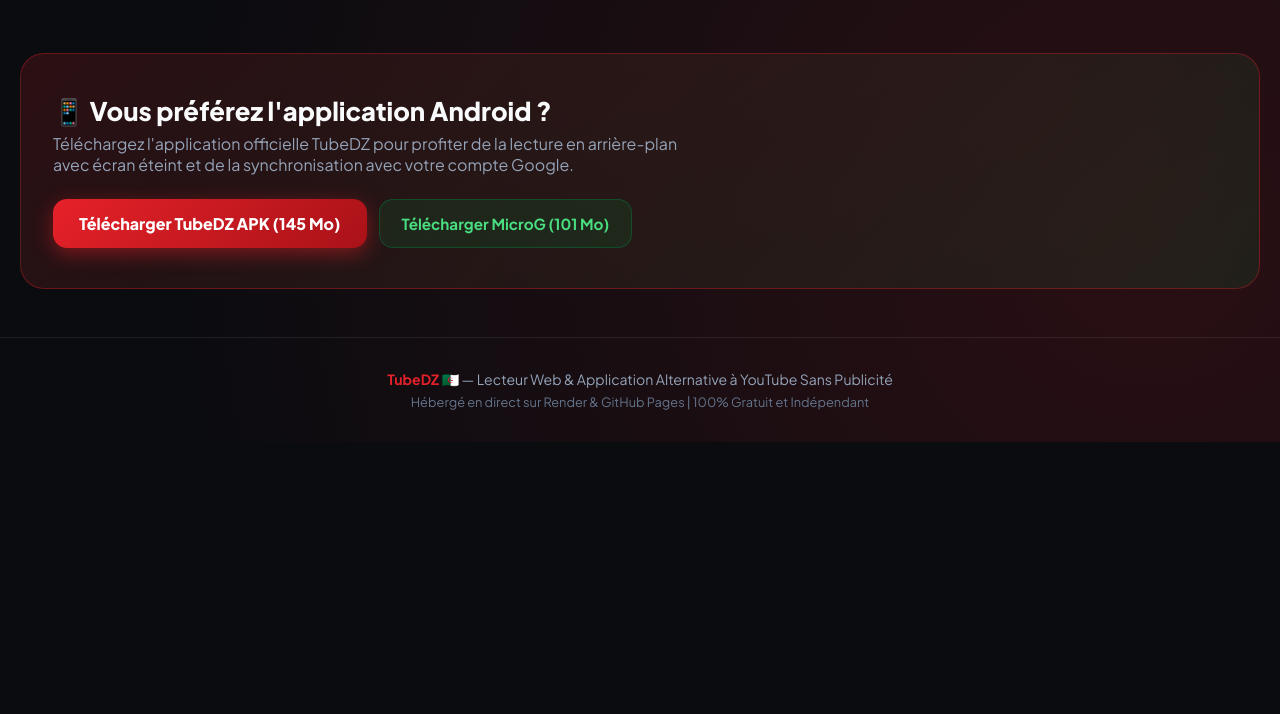
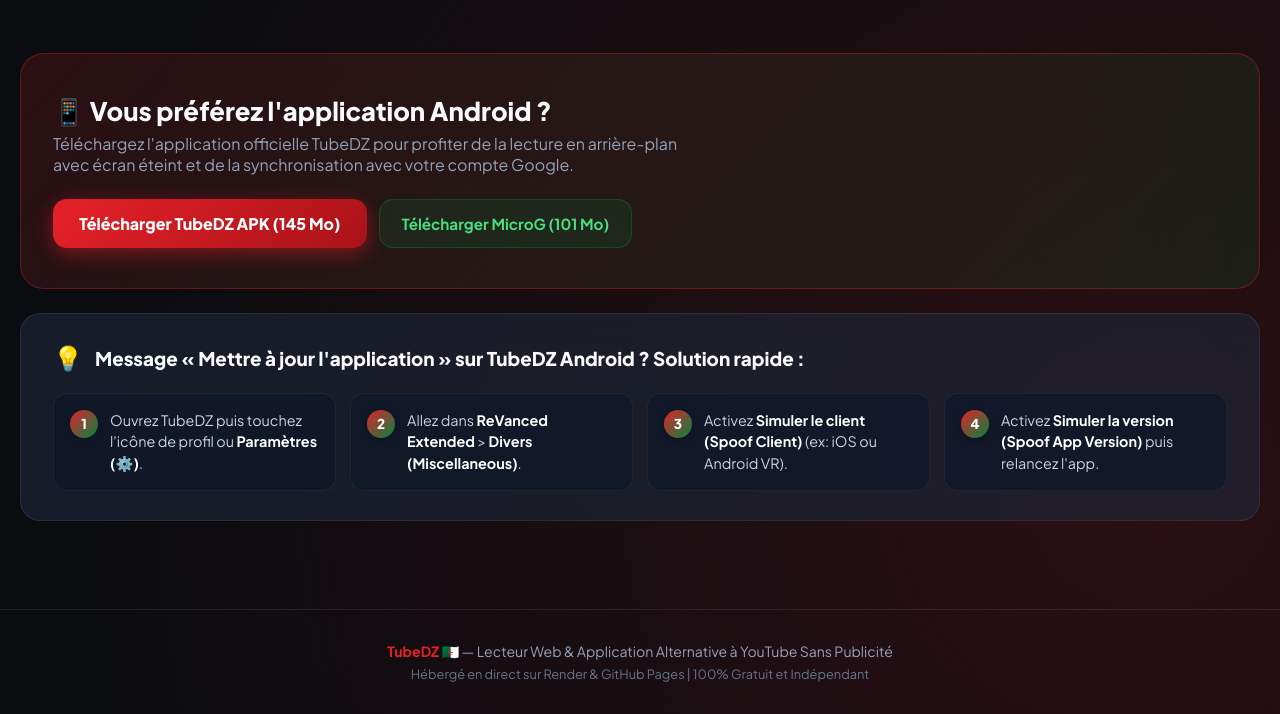
Before and after one commit to rr3050026-pixel/TubeDZ, a plain HTML site: page index.html in a window 1280 px wide. Shown: the part 1615-2329 px from the top of the page. Before the commit the page ends 2057 px from the top, so only its background shows below. Drawn offline with Linux system fonts and the light colour scheme.

Commit message:
feat: add spoof client troubleshooting guide and bump cache

```diff
--- a/index.html
+++ b/index.html
@@ -550,6 +550,71 @@
             border-color: #22c55e;
         }
 
+        /* Help / Troubleshooting Card */
+        .help-banner {
+            margin-top: 1.5rem;
+            margin-bottom: 2.5rem;
+            background: rgba(30, 41, 59, 0.6);
+            border: 1px solid rgba(255, 255, 255, 0.08);
+            border-radius: 20px;
+            padding: 1.8rem 2rem;
+            backdrop-filter: blur(16px);
+        }
+
+        .help-title-box {
+            display: flex;
+            align-items: center;
+            gap: 12px;
+            margin-bottom: 1.2rem;
+        }
+
+        .help-title-box h4 {
+            font-size: 1.18rem;
+            font-weight: 750;
+            color: #f8fafc;
+        }
+
+        .help-steps {
+            display: grid;
+            grid-template-columns: repeat(auto-fit, minmax(230px, 1fr));
+            gap: 14px;
+        }
+
+        .help-step-item {
+            background: rgba(15, 23, 42, 0.75);
+            border: 1px solid rgba(255, 255, 255, 0.06);
+            border-radius: 14px;
+            padding: 16px;
+            display: flex;
+            gap: 12px;
+            align-items: flex-start;
+        }
+
+        .step-num {
+            background: linear-gradient(135deg, #e62129, #00853f);
+            color: #fff;
+            width: 28px;
+            height: 28px;
+            border-radius: 50%;
+            display: flex;
+            align-items: center;
+            justify-content: center;
+            font-weight: 800;
+            font-size: 0.85rem;
+            flex-shrink: 0;
+            box-shadow: 0 2px 8px rgba(0, 0, 0, 0.3);
+        }
+
+        .step-text {
+            font-size: 0.9rem;
+            color: #cbd5e1;
+            line-height: 1.5;
+        }
+
+        .step-text strong {
+            color: #fff;
+        }
+
         /* Footer */
         footer {
             border-top: 1px solid var(--border-glass);
@@ -735,6 +800,32 @@
                     <a href="https://github.com/rr3050026-pixel/TubeDZ/releases/download/v1.1.0/microg.apk" class="btn-microg-sub" download>
                         <span>Télécharger MicroG (101 Mo)</span>
                     </a>
+                </div>
+            </div>
+
+            <!-- Help / Troubleshooting Banner for APK -->
+            <div class="help-banner">
+                <div class="help-title-box">
+                    <span style="font-size: 1.5rem;">💡</span>
+                    <h4 id="helpTitle">Message « Mettre à jour l'application » sur TubeDZ Android ? Solution rapide :</h4>
+                </div>
+                <div class="help-steps">
+                    <div class="help-step-item">
+                        <div class="step-num">1</div>
+                        <div class="step-text" id="stepText1">Ouvrez TubeDZ puis touchez l'icône de profil ou <strong>Paramètres (⚙️)</strong>.</div>
+                    </div>
+                    <div class="help-step-item">
+                        <div class="step-num">2</div>
+                        <div class="step-text" id="stepText2">Allez dans <strong>ReVanced Extended</strong> &gt; <strong>Divers (Miscellaneous)</strong>.</div>
+                    </div>
+                    <div class="help-step-item">
+                        <div class="step-num">3</div>
+                        <div class="step-text" id="stepText3">Activez <strong>Simuler le client (Spoof Client)</strong> (ex: iOS ou Android VR).</div>
+                    </div>
+                    <div class="help-step-item">
+                        <div class="step-num">4</div>
+                        <div class="step-text" id="stepText4">Activez <strong>Simuler la version (Spoof App Version)</strong> puis relancez l'app.</div>
+                    </div>
                 </div>
             </div>
 
@@ -1176,6 +1267,23 @@
                 ? 'Téléchargez l\'application officielle TubeDZ pour profiter de la lecture en arrière-plan avec écran éteint et de la synchronisation avec votre compte Google.'
                 : 'حمّل تطبيق TubeDZ الرسمي للاستمتاع بالتشغيل والشاشة مغلقة، ونافذة PiP وتكامل تسجيل الدخول لحساب جوجل.';
 
+            // Help Troubleshooting Banner
+            document.getElementById('helpTitle').textContent = isFr
+                ? "Message « Mettre à jour l'application » sur TubeDZ Android ? Solution rapide :"
+                : "💡 تظهر لك رسالة «حدث التطبيق» أو «المحتوى غير متوفر» في هاتف الأندرويد؟ الحل السريع:";
+            document.getElementById('stepText1').innerHTML = isFr
+                ? "Ouvrez TubeDZ puis touchez l'icône de profil ou <strong>Paramètres (⚙️)</strong>."
+                : "افتح تطبيق TubeDZ واضغط على صورة حسابك أو <strong>الإعدادات (⚙️)</strong>.";
+            document.getElementById('stepText2').innerHTML = isFr
+                ? "Allez dans <strong>ReVanced Extended</strong> &gt; <strong>Divers (Miscellaneous)</strong>."
+                : "انتقل إلى قسم <strong>ReVanced Extended</strong> ثم <strong>متفرقات (Miscellaneous)</strong>.";
+            document.getElementById('stepText3').innerHTML = isFr
+                ? "Activez <strong>Simuler le client (Spoof Client)</strong> (ex: iOS ou Android VR)."
+                : "فعّل خيار <strong>محاكاة العميل (Spoof Client)</strong> (واختر iOS أو Android VR).";
+            document.getElementById('stepText4').innerHTML = isFr
+                ? "Activez <strong>Simuler la version (Spoof App Version)</strong> puis relancez l'app."
+                : "فعّل خيار <strong>محاكاة إصدار التطبيق (Spoof App Version)</strong> ثم أعد تشغيل التطبيق.";
+
             renderVideos(videoData, isFr ? '📺 Vidéos Populaires' : '📺 فيديوهات رائجة بدون إعلانات');
             if (currentVideo) updateFavoriteButton();
         }
--- a/sw.js
+++ b/sw.js
@@ -1,4 +1,4 @@
-const CACHE_NAME = 'tubedz-cache-v1';
+const CACHE_NAME = 'tubedz-cache-v1.1';
 const ASSETS_TO_CACHE = [
   './',
   './index.html',
```
